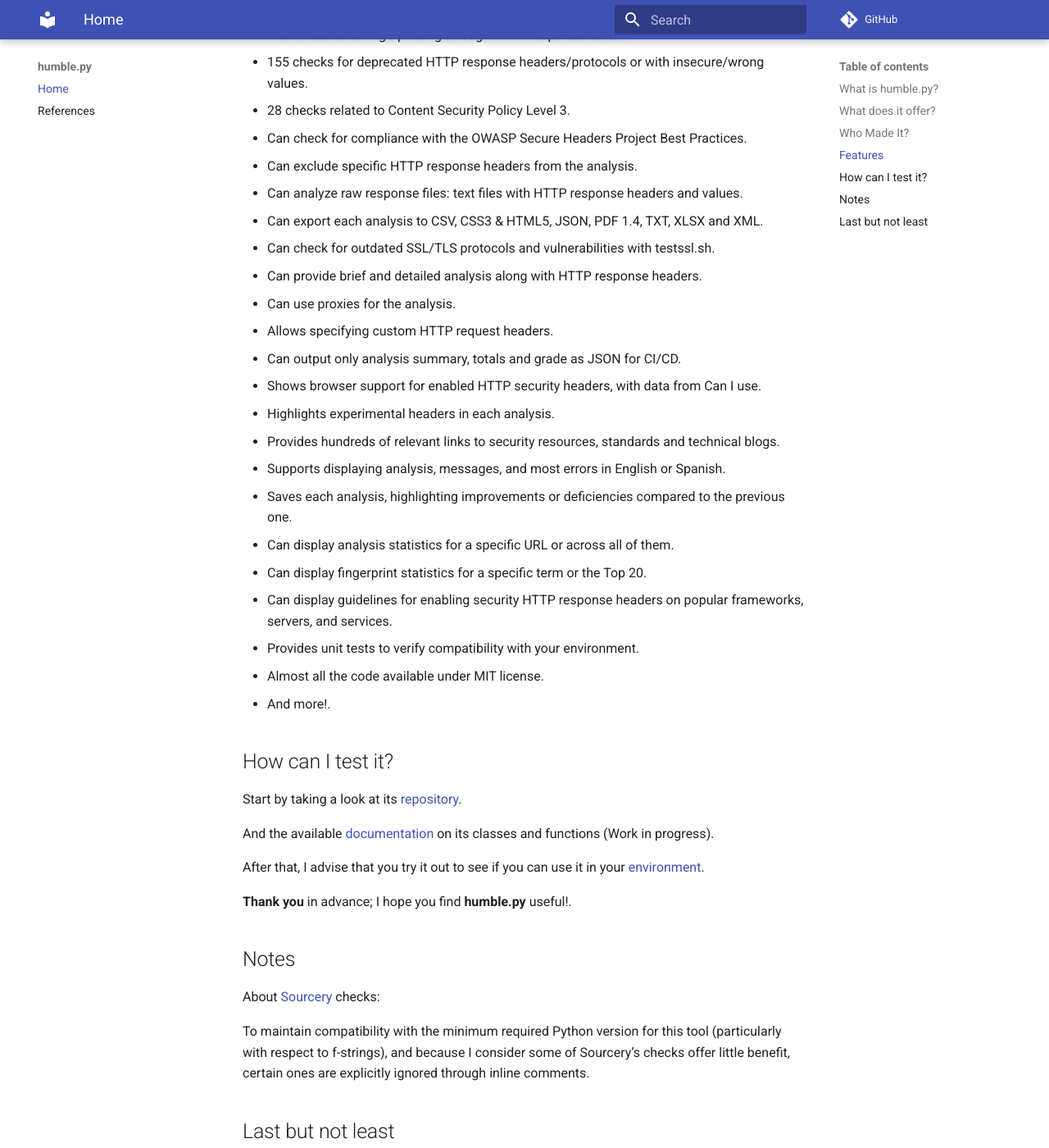
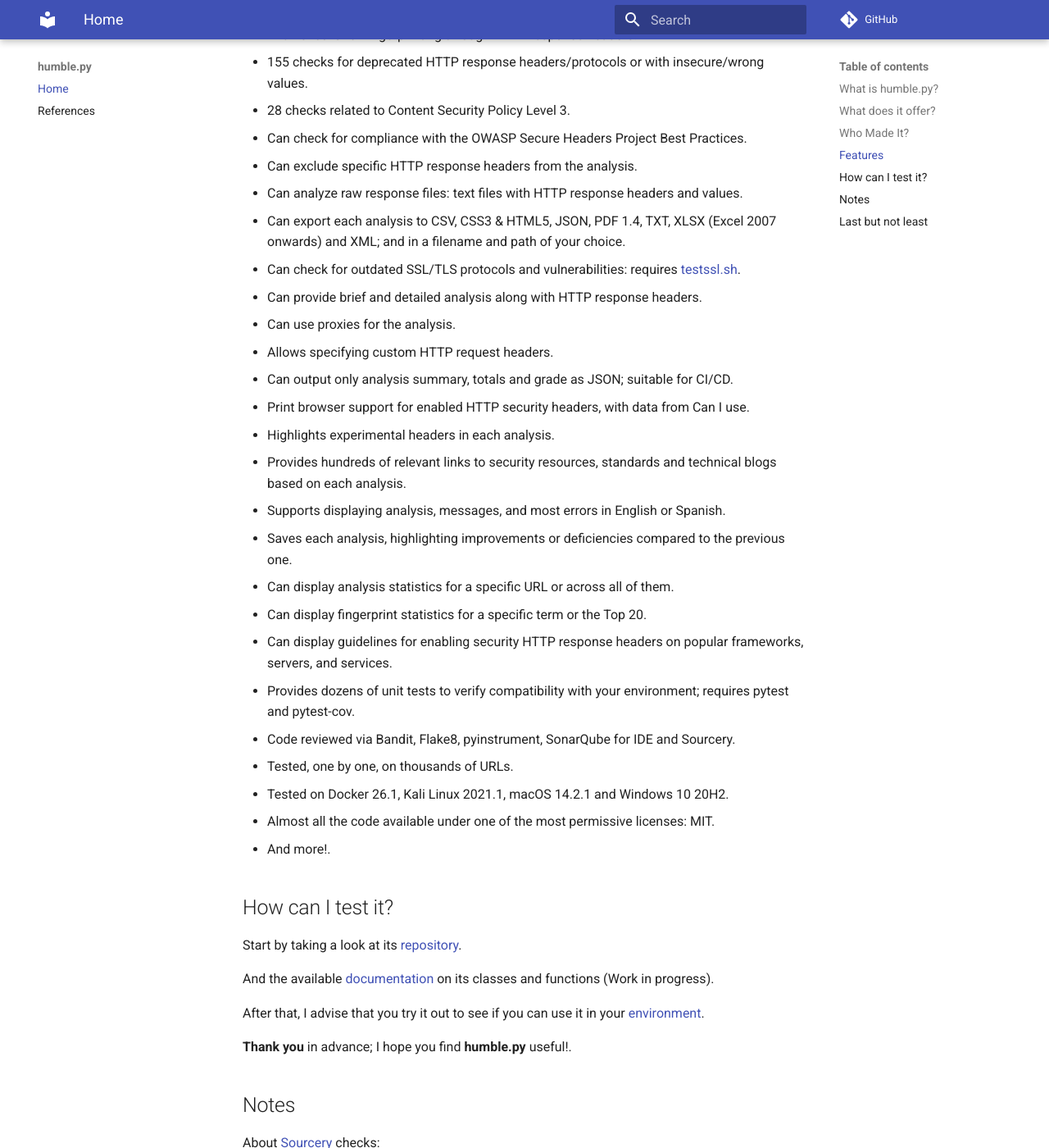
Before and after one commit to rfc-st/humble, an MkDocs documentation site: the page built from docs/index.md, in a window 1280 px wide and 1400 px high, scrolled down 1189 px. Shown: the whole window at 82% size. Built offline with MkDocs 1.6.1 and Material for MkDocs 9.7.7, drawn with Linux system fonts in a browser that asks for light colours; comment, search, counter and statistics services are not loaded.

Commit message:
Minor: Updated docs

```diff
--- a/docs/index.md
+++ b/docs/index.md
@@ -31,22 +31,25 @@
 - Can check for compliance with the OWASP Secure Headers Project Best Practices.
 - Can exclude specific HTTP response headers from the analysis.
 - Can analyze raw response files: text files with HTTP response headers and values.
-- Can export each analysis to CSV, CSS3 & HTML5, JSON, PDF 1.4, TXT, XLSX and XML.
-- Can check for outdated SSL/TLS protocols and vulnerabilities with testssl.sh.
+- Can export each analysis to CSV, CSS3 & HTML5, JSON, PDF 1.4, TXT, XLSX (Excel 2007 onwards) and XML; and in a filename and path of your choice.
+- Can check for outdated SSL/TLS protocols and vulnerabilities: requires <a href="https://testssl.sh/" target="_blank">testssl.sh</a>.
 - Can provide brief and detailed analysis along with HTTP response headers.
 - Can use proxies for the analysis.
 - Allows specifying custom HTTP request headers.
-- Can output only analysis summary, totals and grade as JSON for CI/CD.
-- Shows browser support for enabled HTTP security headers, with data from Can I use.
+- Can output only analysis summary, totals and grade as JSON; suitable for CI/CD.
+- Print browser support for enabled HTTP security headers, with data from Can I use.
 - Highlights experimental headers in each analysis.
-- Provides hundreds of relevant links to security resources, standards and technical blogs.
+- Provides hundreds of relevant links to security resources, standards and technical blogs based on each analysis.
 - Supports displaying analysis, messages, and most errors in English or Spanish.
 - Saves each analysis, highlighting improvements or deficiencies compared to the previous one.
 - Can display analysis statistics for a specific URL or across all of them.
 - Can display fingerprint statistics for a specific term or the Top 20.
 - Can display guidelines for enabling security HTTP response headers on popular frameworks, servers, and services.
-- Provides unit tests to verify compatibility with your environment.
-- Almost all the code available under MIT license.
+- Provides dozens of unit tests to verify compatibility with your environment; requires pytest and pytest-cov.
+- Code reviewed via Bandit, Flake8, pyinstrument, SonarQube for IDE and Sourcery.
+- Tested, one by one, on thousands of URLs.
+- Tested on Docker 26.1, Kali Linux 2021.1, macOS 14.2.1 and Windows 10 20H2.
+- Almost all the code available under one of the most permissive licenses: MIT.
 - And more!.
 
 ## How can I test it?
```
Also changed, not shown: README.md (+1 -1 lines).
